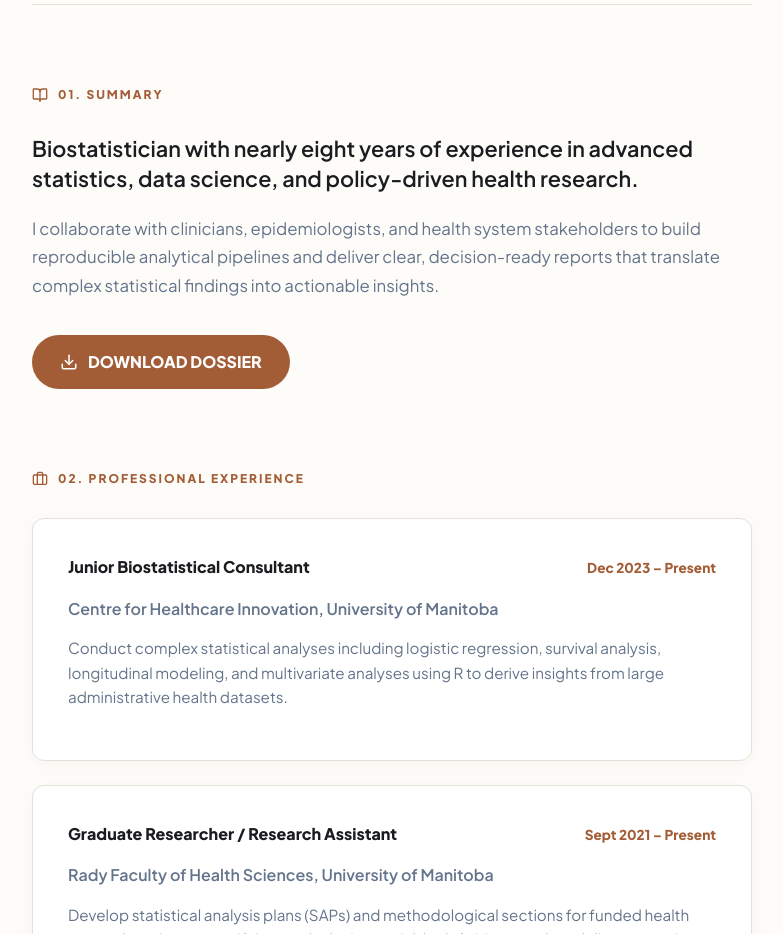
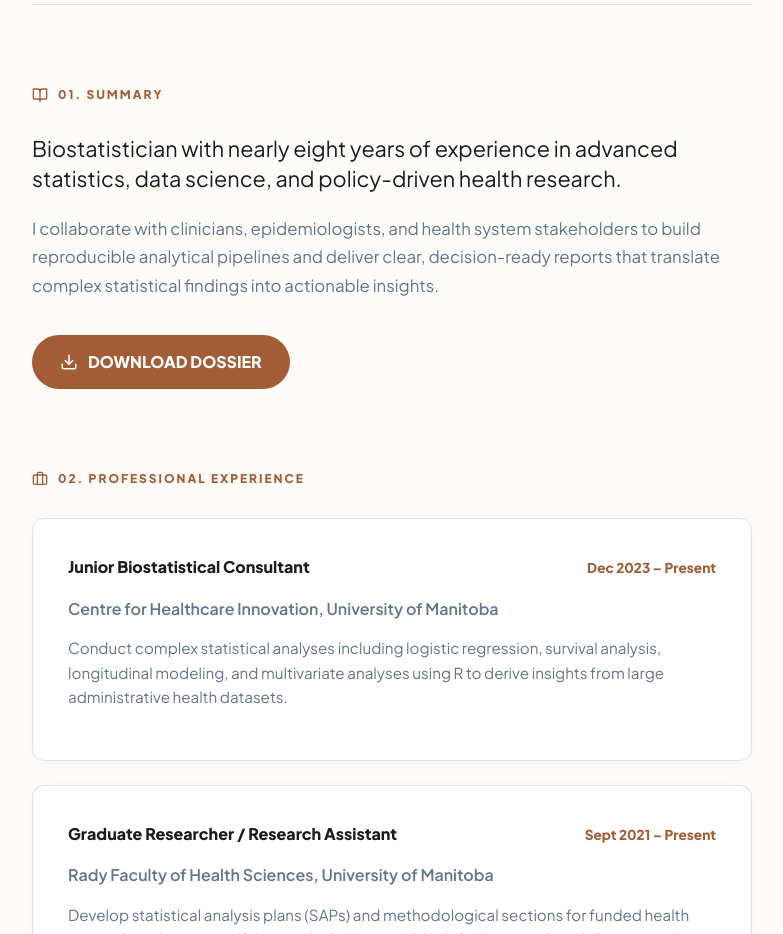
Before and after one commit to IndeewaraC/Personal_portfolio, a React (Vite) app in the folder muditha-portfolio/: page / in a window 1280 px wide. Shown: the part 900-1834 px from the top of the page, without its empty margins (248-1031 px from the left). Built offline with nearby package versions, Linux system fonts and the light colour scheme.

Commit message:
Update App.jsx

```diff
--- a/muditha-portfolio/src/App.jsx
+++ b/muditha-portfolio/src/App.jsx
@@ -112,7 +112,7 @@ export default function App() {
       <main>
         <section id="about">
           <div className="section-label"><BookOpen size={16} /> 01. SUMMARY</div>
-          <p style={{ fontSize: 'clamp(1.1rem, 3vw, 1.35rem)', fontWeight: 600, color: 'var(--text-main)', lineHeight: 1.4, marginBottom: '20px' }}>
+          <p style={{ fontSize: 'clamp(1.1rem, 3vw, 1.35rem)', color: 'var(--text-main)', lineHeight: 1.4, marginBottom: '20px' }}>
             {profileData.bio.split('.')[0]}.
           </p>
           <p style={{ fontSize: '1.05rem', color: 'var(--text-muted)', lineHeight: 1.7 }}>
```
